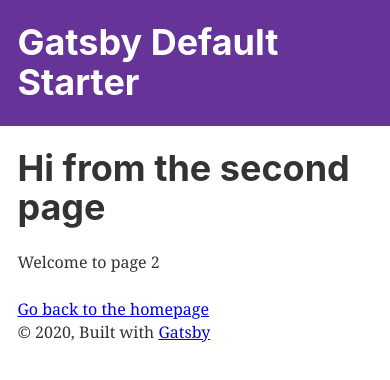
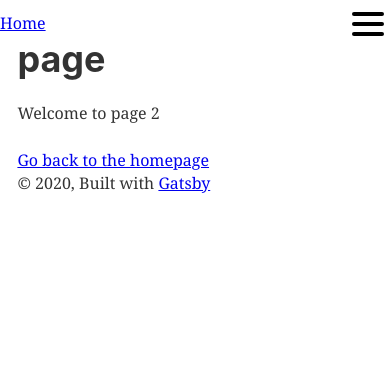
Before and after one commit to chrisdesilva/styled-components-navigation, a Gatsby site: page /page-2 in a window 390 px wide. Built offline with nearby package versions, Linux system fonts and the light colour scheme; Gatsby itself is replaced by a stand-in of ours.

Commit message:
Initial commit

```diff
--- a/gatsby-config.js
+++ b/gatsby-config.js
@@ -6,6 +6,7 @@ module.exports = {
   },
   plugins: [
     `gatsby-plugin-react-helmet`,
+    `gatsby-plugin-styled-components`,
     {
       resolve: `gatsby-source-filesystem`,
       options: {
--- a/package.json
+++ b/package.json
@@ -5,18 +5,21 @@
   "version": "0.1.0",
   "author": "Kyle Mathews <mathews.kyle@gmail.com>",
   "dependencies": {
+    "babel-plugin-styled-components": "^1.10.7",
     "gatsby": "^2.19.45",
     "gatsby-image": "^2.2.44",
     "gatsby-plugin-manifest": "^2.2.48",
     "gatsby-plugin-offline": "^3.0.41",
     "gatsby-plugin-react-helmet": "^3.1.24",
     "gatsby-plugin-sharp": "^2.4.13",
+    "gatsby-plugin-styled-components": "^3.1.21",
     "gatsby-source-filesystem": "^2.1.56",
     "gatsby-transformer-sharp": "^2.3.19",
     "prop-types": "^15.7.2",
     "react": "^16.12.0",
     "react-dom": "^16.12.0",
-    "react-helmet": "^5.2.1"
+    "react-helmet": "^5.2.1",
+    "styled-components": "^5.0.1"
   },
   "devDependencies": {
     "prettier": "^1.19.1"
--- /dev/null
+++ b/src/components/DesktopNav.js
@@ -0,0 +1,81 @@
+import React, { useEffect, useRef, useState } from "react"
+import { Link } from "gatsby"
+import styled from "styled-components"
+import { breakpoints } from "../utils/breakpoints"
+
+const DesktopNavMenu = () => {
+  const [background, setBackground] = useState(false)
+  const navRef = useRef()
+
+  navRef.current = background
+  useEffect(() => {
+    const handleScroll = () => {
+      const show = window.scrollY > 20
+      if (navRef.current !== show) {
+        setBackground(show)
+      }
+    }
+    document.addEventListener("scroll", handleScroll)
+
+    return () => {
+      document.removeEventListener("scroll", handleScroll)
+    }
+  }, [])
+
+  return (
+    <StyledHeader background={background}>
+      <ul>
+        <li>
+          <Link to="/">Home</Link>
+        </li>
+        <li>
+          <Link to="/about">About</Link>
+        </li>
+        <li>
+          <Link to="/about">Projects</Link>
+        </li>
+        <li>
+          <Link to="/about">Contact</Link>
+        </li>
+      </ul>
+    </StyledHeader>
+  )
+}
+
+export default DesktopNavMenu
+
+const StyledHeader = styled.header`
+  display: none;
+  @media ${breakpoints.lg} {
+    display: flex;
+    position: fixed;
+    width: 100%;
+    top: 0;
+    z-index: 10;
+    padding: 0.5rem;
+    transition: background 300ms;
+    background: ${({ background }) => (background ? "#000" : "blue")};
+
+    ul {
+      display: flex;
+      align-items: center;
+      width: 100%;
+      justify-content: space-around;
+      margin: 0;
+
+      li {
+        list-style: none;
+
+        a {
+          text-decoration: none;
+          color: white;
+          transition: color 300ms;
+
+          :hover {
+            color: red;
+          }
+        }
+      }
+    }
+  }
+`
--- /dev/null
+++ b/src/components/MobileNav.js
@@ -0,0 +1,132 @@
+import React, { useState } from "react"
+import { Link } from "gatsby"
+import styled from "styled-components"
+import { breakpoints } from "../utils/breakpoints"
+
+const MobileNavMenu = () => {
+  const [menuOpen, toggleMenuOpen] = useState(false)
+
+  return (
+    <MenuBar>
+      <Link to="/">Home</Link>
+      <MenuIconContainer>
+        <MenuIcon menuOpen={menuOpen} onClick={() => toggleMenuOpen(!menuOpen)}>
+          <div />
+          <div />
+          <div />
+        </MenuIcon>
+      </MenuIconContainer>
+      <MenuLinks menuOpen={menuOpen}>
+        <ul>
+          <li>
+            <Link to="/">Home</Link>
+          </li>
+          <li>
+            <Link to="/about">About</Link>
+          </li>
+          <li>
+            <Link to="/about">Projects</Link>
+          </li>
+          <li>
+            <Link to="/about">Contact</Link>
+          </li>
+        </ul>
+      </MenuLinks>
+    </MenuBar>
+  )
+}
+
+export default MobileNavMenu
+
+const MenuBar = styled.header`
+  @media ${breakpoints.lg} {
+    display: none;
+  }
+  height: 3rem;
+  position: fixed;
+  width: 100%;
+  background: white;
+  border-bottom: "blue";
+  z-index: 10;
+  display: flex;
+  justify-content: space-between;
+  align-items: center;
+`
+
+const MenuIconContainer = styled.div`
+  display: flex;
+  justify-content: flex-end;
+  align-items: center;
+`
+
+const MenuIcon = styled.button`
+  cursor: pointer;
+  background: transparent;
+  border: none;
+  display: flex;
+  flex-direction: column;
+  justify-content: space-around;
+  height: 2rem;
+  outline: thin-dotted;
+  z-index: 11;
+
+  div {
+    width: 2rem;
+    height: 0.25rem;
+    background: ${({ menuOpen }) => (menuOpen ? "red" : "black")};
+    border-radius: 10px;
+    transform-origin: 1px;
+    transition: opacity 300ms, transform 300ms;
+
+    :first-child {
+      transform: ${({ menuOpen }) =>
+        menuOpen ? "rotate(45deg)" : "rotate(0)"};
+    }
+
+    :nth-child(2) {
+      opacity: ${({ menuOpen }) => (menuOpen ? "0" : "1")};
+      transform: ${({ menuOpen }) =>
+        menuOpen ? "translateX(-20px)" : "translateX(0)"};
+    }
+
+    :nth-child(3) {
+      transform: ${({ menuOpen }) =>
+        menuOpen ? "rotate(-45deg)" : "rotate(0)"};
+    }
+  }
+`
+
+const MenuLinks = styled.nav`
+  flex-direction: column;
+  justify-content: center;
+  align-items: center;
+  display: flex;
+  background: blue;
+  position: absolute;
+  z-index: 5;
+  top: 0;
+  right: 0;
+  height: 100vh;
+  width: 100%;
+  transition: transform 300ms;
+  transform: ${({ menuOpen }) =>
+    menuOpen ? "translateX(0)" : "translateX(100%)"};
+
+  ul {
+    width: 100%;
+    margin: 0;
+    flex-direction: column;
+    justify-content: center;
+    align-items: center;
+    display: flex;
+
+    li {
+      list-style: none;
+
+      a {
+        text-decoration: none;
+        color: white;
+      }
+    }
+  }
+`
--- a/src/components/header.js
+++ b/src/components/header.js
@@ -1,36 +1,17 @@
 import { Link } from "gatsby"
 import PropTypes from "prop-types"
 import React from "react"
+import DesktopNavMenu from "./DesktopNav"
+import MobileNavMenu from "./MobileNav"
 
-const Header = ({ siteTitle }) => (
-  <header
-    style={{
-      background: `rebeccapurple`,
-      marginBottom: `1.45rem`,
-    }}
-  >
-    <div
-      style={{
-        margin: `0 auto`,
-        maxWidth: 960,
-        padding: `1.45rem 1.0875rem`,
-      }}
-    >
-      <h1 style={{ margin: 0 }}>
-        <Link
-          to="/"
-          style={{
-            color: `white`,
-            textDecoration: `none`,
-          }}
-        >
-          {siteTitle}
-        </Link>
-      </h1>
-    </div>
-  </header>
-)
-
+const Header = ({ siteTitle }) => {
+  return (
+    <>
+      <DesktopNavMenu />
+      <MobileNavMenu />
+    </>
+  )
+}
 Header.propTypes = {
   siteTitle: PropTypes.string,
 }
--- /dev/null
+++ b/src/utils/breakpoints.js
@@ -0,0 +1,13 @@
+const size = {
+  sm: "640px",
+  md: "768px",
+  lg: "1024px",
+  xl: "1280px",
+}
+
+export const breakpoints = {
+  sm: `(min-width: ${size.sm})`,
+  md: `(min-width: ${size.md})`,
+  lg: `(min-width: ${size.lg})`,
+  xl: `(min-width: ${size.xl})`,
+}
```
Also changed, not shown: src/pages/index.js (+2 -6 lines), 1 other file.
